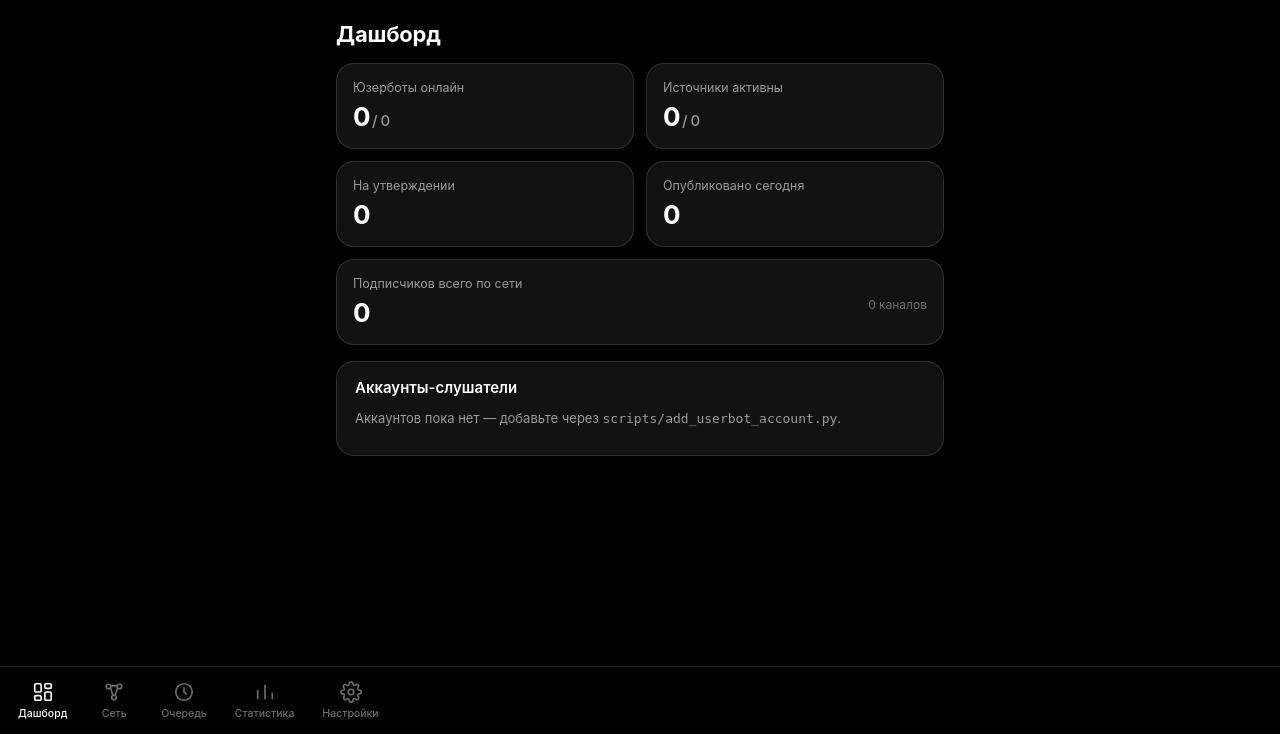
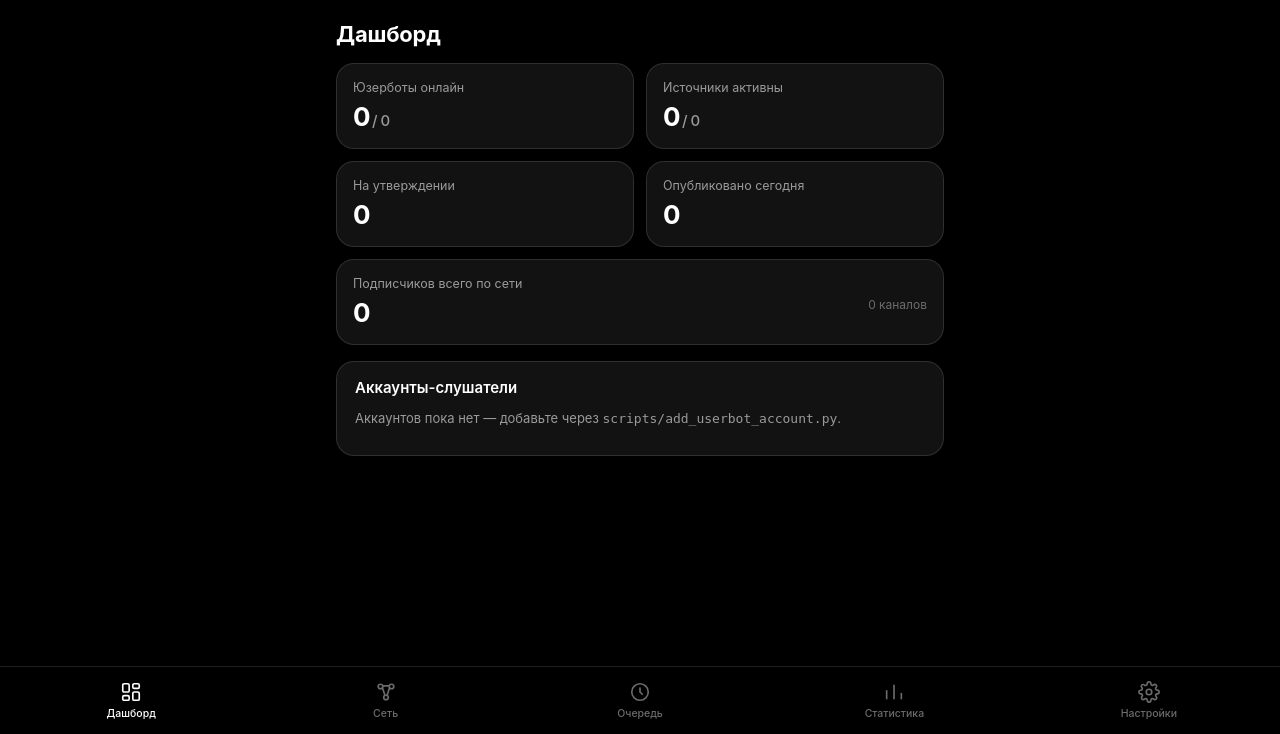
Before and after one commit to plagaceroes-source/Telegram, a FastAPI app: page / in a window 1280 px wide. Shown: the part 66-800 px from the top of the page. Run offline with FastAPI, Linux system fonts and the light colour scheme; data that the repository does not hold is empty.

Commit message:
Прижать футер к нижнему краю и распределить вкладки равномерно
После сокращения футера до 5 вкладок иконки бунчились слева вместо
равномерного распределения (старый CSS был расчитан на overflow-x-скролл
для 7 вкладок), а расчёт высоты через flex/dvh оставлял видимый отступ
до нижнего края экрана на некоторых устройствах. Вкладки теперь равной
ширины (flex:1 каждая), а сам футер снова position:fixed — это уже
безопасно, раз body больше не скроллится (сама "плавающая" проблема была
привязана к скроллу), и гарантированно прижимает его к краю экрана
независимо от точных расчётов высоты.

```diff
--- a/admin/templates/base.html
+++ b/admin/templates/base.html
@@ -64,7 +64,10 @@
       border: 1px solid var(--border); color: var(--text); text-decoration: none;
     }
 
-    .scroll-area { flex: 1 1 auto; overflow-y: auto; -webkit-overflow-scrolling: touch; overscroll-behavior: contain; }
+    .scroll-area {
+      flex: 1 1 auto; overflow-y: auto; -webkit-overflow-scrolling: touch; overscroll-behavior: contain;
+      padding-bottom: calc(70px + env(safe-area-inset-bottom));
+    }
     main { padding: 18px 16px 32px; max-width: 640px; margin: 0 auto; }
     h1 { font-size: 22px; font-weight: 700; margin: 4px 0 16px; letter-spacing: -0.01em; }
     h3 { font-size: 15px; font-weight: 600; margin: 0 0 12px; }
@@ -128,17 +131,18 @@
     .faint { color: var(--faint); }
 
     .bottomnav {
-      flex: 0 0 auto; z-index: 30;
-      display: flex; gap: 4px; overflow-x: auto;
+      /* fixed, а не flex-item: раз body больше не скроллится, это уже не может
+         "плыть" при скролле, зато гарантированно прижато к нижнему краю экрана
+         независимо от точных расчётов высоты (dvh/flex) на конкретном устройстве. */
+      position: fixed; left: 0; right: 0; bottom: 0; z-index: 30;
+      display: flex; gap: 4px;
       background: rgba(0,0,0,0.92); backdrop-filter: blur(10px);
       border-top: 1px solid var(--border);
       padding: 8px 6px calc(8px + env(safe-area-inset-bottom));
-      scrollbar-width: none;
     }
-    .bottomnav::-webkit-scrollbar { display: none; }
     .bottomnav a {
-      flex: 0 0 auto; display: flex; flex-direction: column; align-items: center; gap: 4px;
-      padding: 6px 12px; text-decoration: none; color: var(--faint); min-width: 62px;
+      flex: 1 1 0; min-width: 0; display: flex; flex-direction: column; align-items: center; gap: 4px;
+      padding: 6px 4px; text-decoration: none; color: var(--faint);
     }
     .bottomnav a svg { width: 22px; height: 22px; stroke: currentColor; }
     .bottomnav a span { font-size: 10.5px; font-weight: 500; }
```
